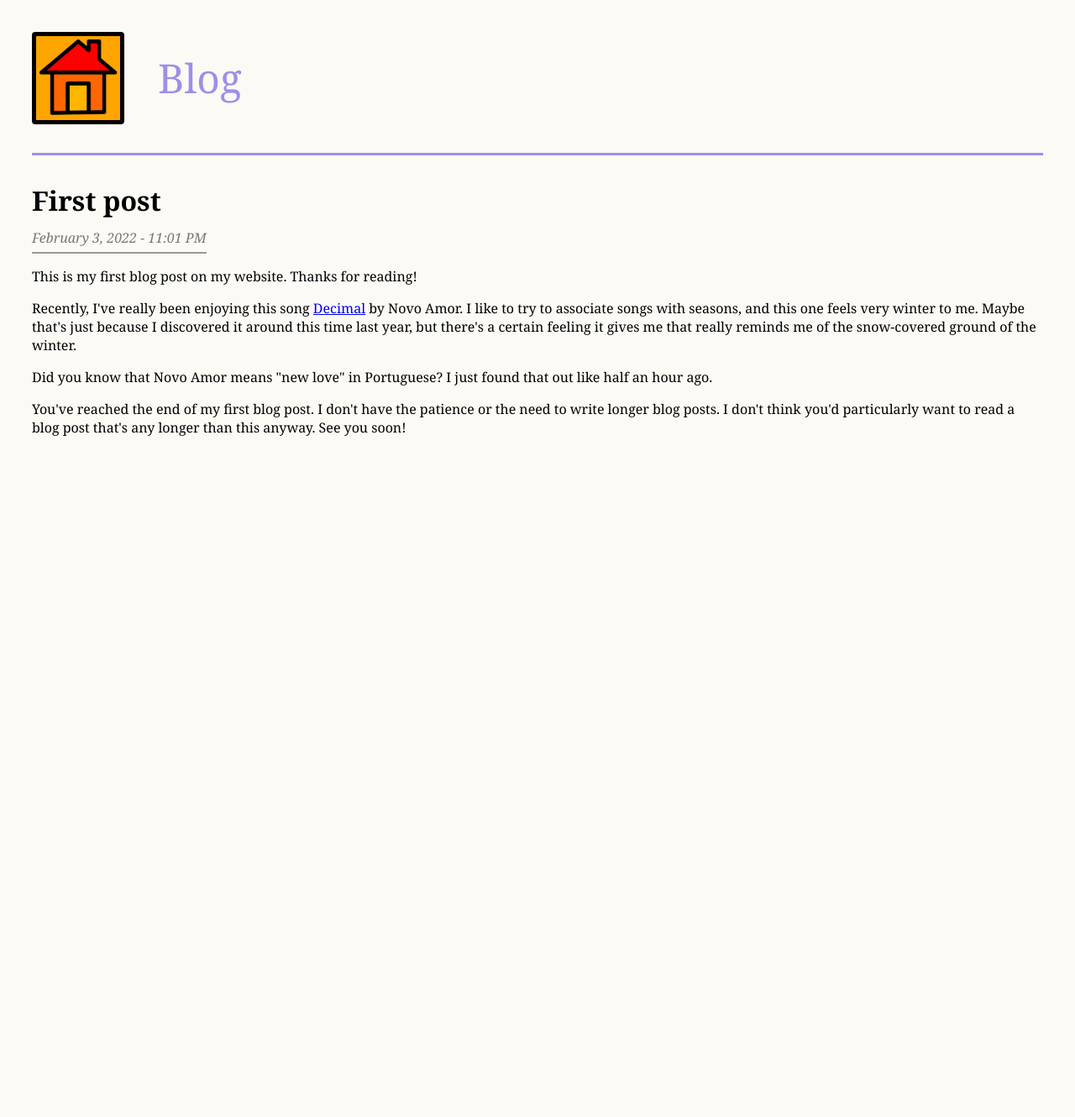
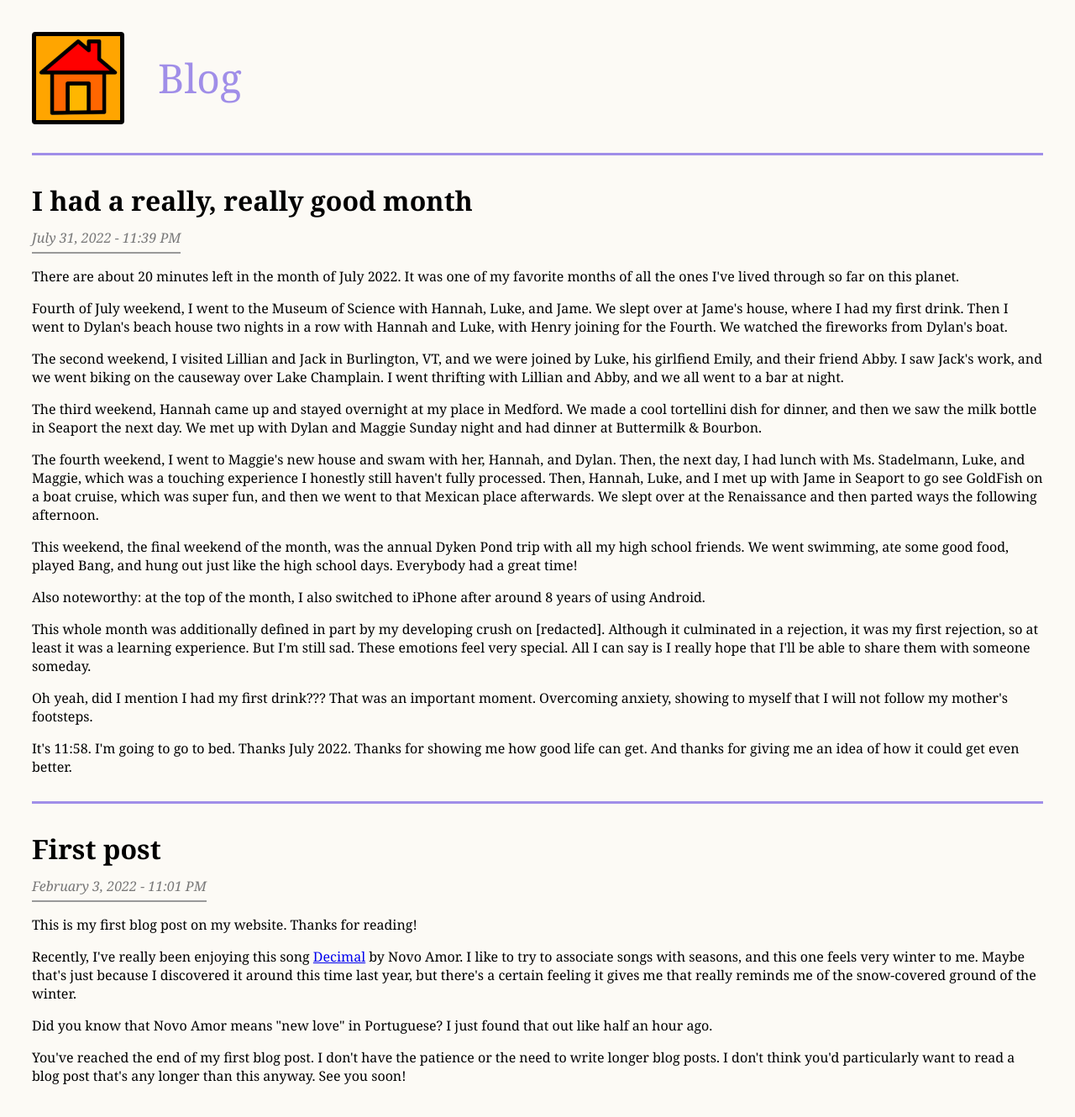
Before and after one commit to russotiro/russotiro.github.io, a Jekyll site: the page built from blog/index.html, in a window 1280 px wide. Shown: the whole page at 84% size. Built offline with Jekyll 4.4.1, drawn with Linux system fonts in a browser that asks for light colours; before the commit the page ends 900 px from its top, so only the background shows below that.

Commit message:
potm restyle, blog, obsession

```diff
--- a/_data/potm/potm-table-2022.yml
+++ b/_data/potm/potm-table-2022.yml
@@ -1,4 +1,8 @@
 ---
+  - date: July 2022
+    path: goldfish sunset.jpg
+    link: ./july/
+
   - date: June 2022
     path: random field.jpg
     link: ./june/
--- a/assets/css/styles.css
+++ b/assets/css/styles.css
@@ -167,8 +167,14 @@ h3.blog-header {
 }
 
 .potm img {
-	max-width: 100%;
-	height: auto;
+    width: 80%;
+    margin: auto;
+    display: block;
+}
+
+.potm h4 {
+    text-align: center;
+    display: block;
 }
 
 .bonus p {
--- a/blog/index.html
+++ b/blog/index.html
@@ -4,7 +4,29 @@ title: Blog
 code: blog
 ---
 
-<!-- <hr class="mid-blog"> -->
+<h3 class="blog-header">I had a really, really good month</h3>
+<div id="date-line"><p class="blog-header">July 31, 2022 - 11:39 PM</p></div>
+<p>There are about 20 minutes left in the month of July 2022. It was one of my favorite months of all the ones I've lived through so far on this planet.</p>
+<p>Fourth of July weekend, I went to the Museum of Science with Hannah, Luke, and Jame. We slept over at Jame's house, where I had my first drink. Then I went to Dylan's beach house two nights in a row with Hannah and Luke, with Henry joining for the Fourth. We watched the fireworks from Dylan's boat.</p>
+<p>The second weekend, I visited Lillian and Jack in Burlington, VT, and we were joined by Luke, his girlfiend Emily, and their friend Abby. I saw Jack's work, and we went biking on the causeway over Lake Champlain. I went thrifting with Lillian and Abby, and we all went to a bar at night.</p>
+<p>The third weekend, Hannah came up and stayed overnight at my place in Medford. We made a cool tortellini dish for dinner, and then we saw the milk bottle in Seaport the next day. We met up with Dylan and Maggie Sunday night and had dinner at Buttermilk & Bourbon.</p>
+<p>The fourth weekend, I went to Maggie's new house and swam with her, Hannah, and Dylan. Then, the next day, I had lunch with Ms. Stadelmann, Luke, and Maggie, which was a touching experience I honestly still haven't fully processed. Then, Hannah, Luke, and I met up with Jame in Seaport to go see GoldFish on a boat cruise, which was super fun, and then we went to that Mexican place afterwards. We slept over at the Renaissance and then parted ways the following afternoon.</p>
+<p>This weekend, the final weekend of the month, was the annual Dyken Pond trip with all my high school friends. We went swimming, ate some good food, played Bang, and hung out just like the high school days. Everybody had a great time!</p>
+<p>Also noteworthy: at the top of the month, I also switched to iPhone after around 8 years of using Android.</p>
+<p>This whole month was additionally defined in part by my developing crush on [redacted]. Although it culminated in a rejection, it was my first rejection, so at least it was a learning experience. But I'm still sad. These emotions feel very special. All I can say is I really hope that I'll be able to share them with someone someday.</p>
+<p>Oh yeah, did I mention I had my first drink??? That was an important moment. Overcoming anxiety, showing to myself that I will not follow my mother's footsteps.</p>
+<p>It's 11:58. I'm going to go to bed. Thanks July 2022. Thanks for showing me how good life can get. And thanks for giving me an idea of how it could get even better.</p>
+
+<hr class="mid-blog">
+
+<!-- <h3 class="blog-header">It's time for me to write my love letter to the music of Porter Robinson</h3>
+<div id="date-line"><p class="blog-header">July 26, 2022 - 10:43 PM</p></div>
+<p>I listened to a lot of <a href="https://www.youtube.com/c/Monstercat">Monstercat</a> in middle school.</p>
+<p>Then, in the summer of 2014, between 7th and 8th grade, I discovered <a href="https://www.youtube.com/c/porterrobinson">Porter Robinson</a>. The song Sea of Voices was so unlike anything I'd ever heard before. It tapped into a feeling of wonder and awe that I'd felt with some Monstercat songs, but free from the confines of the EDM music production formula. I liked Lionhearted too, but I wasn't so much sold on the other singles off his then-upcoming album <em>Worlds</em>: Sad Machine, and later Flicker. This, combined with the fact that I didn't feel like buying the album when it came out and instead opted to stream it for free on some sketchy website at like 64kbps, caused me to lose interest in Robinson's music for the time being.</p>
+<p>But, in the fall, for whatever reason, I revisited the album and found myself falling in love with it. I remember songs like Hear the Bells and Years of War being favorites of mine. It was around this time that my entire grade went to a nature camp in New Hampshire for three days, and while the camp experience had its ups and downs, I still strongly associate that trip with this album. I associate the music with the unique sense of freedom and wonder that comes with being 13 years old and going on a trip with all your friends (without parents) for three days.</p>
+<p>It was also around this time that I discovered M83 and slowly started branching away from electronic music towards genres like rock, indie, folk, and soul. I ended up abandoning Monstercat and even all the other electronic music I used to listen to, including Porter Robinson.</p>
+
+<hr class="mid-blog"> -->
 
 <h3 class="blog-header">First post</h3>
 <div id="date-line"><p class="blog-header">February 3, 2022 - 11:01 PM</p></div>
```
Also changed, not shown: obsession/index.html (+14 -6 lines), potm/2022/index.html (+11 -0 lines), potm/2022/july/index.html (added, +33 -0 lines), assets/img/obsession/jane_remover_frailty.webp (added), assets/img/potm/bonus/dyken friends.jpg (added), assets/img/potm/bonus/lamp post.jpg (added), assets/img/potm/bonus/sandwich.jpg (added), assets/img/potm/goldfish sunset.jpg (added).
